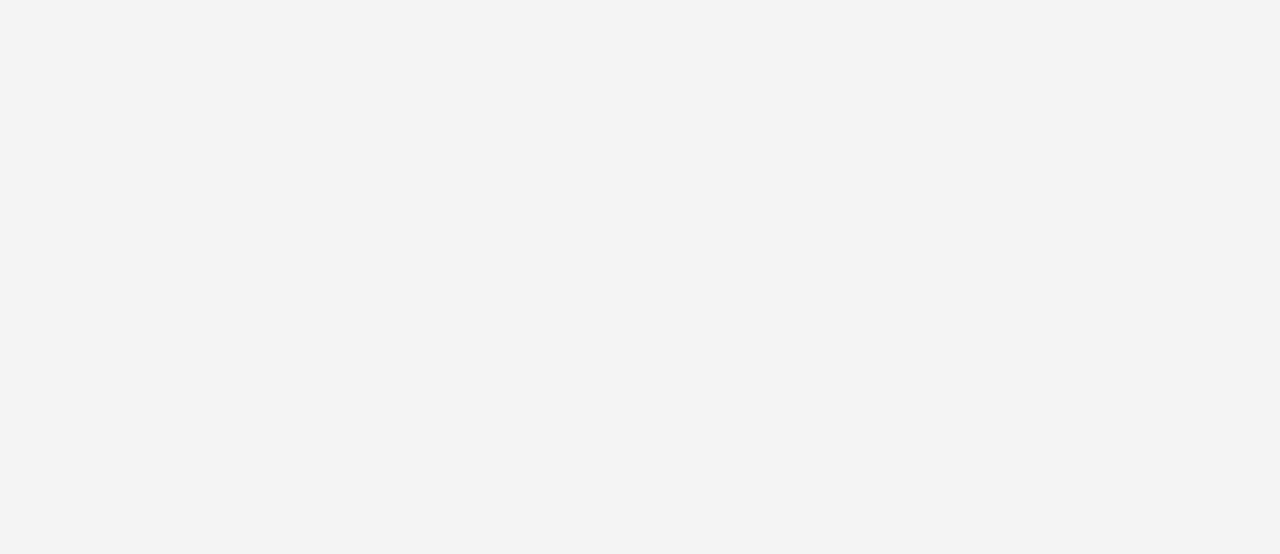
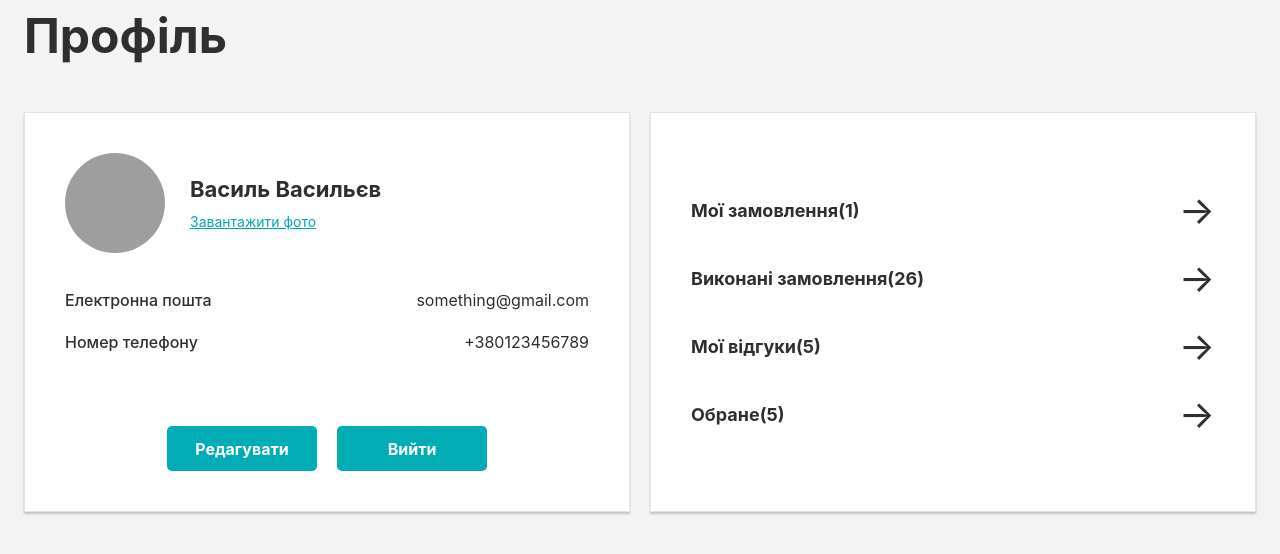
Before and after one commit to V88-crypto/jysk-devops-infra, a React (Vite) app in the folder jysk-project/frontend/: page / in a window 1280 px wide. Shown: the top 554 px of the page. Built offline with nearby package versions, Linux system fonts and the light colour scheme; grey boxes are pictures that could not be loaded.

Commit message:
feat: implement profile info component

```diff
--- a/jysk-project/frontend/src/app/App.tsx
+++ b/jysk-project/frontend/src/app/App.tsx
@@ -1,7 +1,9 @@
+import { ProfileInfo } from "../features/profilePage/components/ProfileInfo"
 
 function App() {
   return (
     <main>
+      <ProfileInfo />
     </main>
   )
 }
--- /dev/null
+++ b/jysk-project/frontend/src/features/profilePage/components/ProfileInfo.tsx
@@ -0,0 +1,365 @@
+import { useEffect, useState } from 'react'
+
+import { getProfile } from '../data/profileApi'
+import type { Profile } from '../profile'
+
+export const ProfileInfo = () => {
+  const [profile, setProfile] = useState<Profile | null>(null)
+  const [isLoading, setIsLoading] = useState(true)
+
+  useEffect(() => {
+    const loadProfile = async () => {
+      try {
+        const data = await getProfile()
+        setProfile(data)
+      } finally {
+        setIsLoading(false)
+      }
+    }
+
+    loadProfile()
+  }, [])
+
+  if (isLoading) {
+    return (
+      <div className="w-full flex justify-center items-center py-[100px]">
+        Завантаження...
+      </div>
+    )
+  }
+
+  if (!profile) {
+    return (
+      <div className="w-full flex justify-center items-center py-[100px]">
+        Не вдалося завантажити профіль
+      </div>
+    )
+  }
+
+  return (
+    <div className="w-full px-4 sm:px-6">
+
+      <div className="w-full max-w-[1440px] mx-auto">
+
+        {/* Title */}
+
+        <h1
+          className="
+            text-[28px]
+            sm:text-[36px]
+            lg:text-[48px]
+            font-bold
+            mb-[30px]
+            sm:mb-[35px]
+            lg:mb-[40px]
+          "
+        >
+          Профіль
+        </h1>
+
+        {/* Main content */}
+
+        <div
+          className="
+            w-full
+            flex
+            flex-col
+            lg:flex-row
+            gap-[15px]
+            lg:gap-[20px]
+          "
+        >
+
+          {/* Profile card */}
+
+          <div
+            className="
+              w-full
+              lg:w-1/2
+              min-h-[300px]
+              lg:min-h-[400px]
+              bg-white
+              border
+              border-[#e5e5e5]
+              shadow-[0_2px_2px_rgba(0,0,0,0.2)]
+              p-[30px]
+              lg:p-[40px]
+              flex
+              flex-col
+            "
+          >
+
+            {/* User info */}
+
+            <div className="flex items-center">
+
+              <img
+                src={profile.avatar}
+                alt={profile.name}
+                className="
+                  w-[90px]
+                  h-[90px]
+                  lg:w-[100px]
+                  lg:h-[100px]
+                  rounded-full
+                  object-cover
+                "
+              />
+
+              <div className="ml-[25px]">
+
+                <h2
+                  className="
+                    text-[18px]
+                    lg:text-[22px]
+                    font-bold
+                  "
+                >
+                  {profile.name}
+                </h2>
+
+                <a
+                  href="#"
+                  className="
+                    inline-block
+                    mt-[5px]
+                    text-[12px]
+                    lg:text-[14px]
+                    text-[#00a6b2]
+                    underline
+                    hover:text-[#008d96]
+                  "
+                >
+                  Завантажити фото
+                </a>
+
+              </div>
+
+            </div>
+
+            {/* Contact info */}
+
+            <div
+              className="
+                mt-[30px]
+                lg:mt-[35px]
+                flex
+                flex-col
+                gap-[18px]
+              "
+            >
+
+              <div
+                className="
+                  flex
+                  justify-between
+                  gap-[20px]
+                  text-[14px]
+                  lg:text-[16px]
+                "
+              >
+                <span className="font-medium">
+                  Електронна пошта
+                </span>
+
+                <span>
+                  {profile.email}
+                </span>
+              </div>
+
+              <div
+                className="
+                  flex
+                  justify-between
+                  gap-[20px]
+                  text-[14px]
+                  lg:text-[16px]
+                "
+              >
+                <span className="font-medium">
+                  Номер телефону
+                </span>
+
+                <span>
+                  {profile.phone}
+                </span>
+              </div>
+
+            </div>
+
+            {/* Buttons */}
+
+            <div
+              className="
+                mt-auto
+                pt-[30px]
+                flex
+                justify-center
+                gap-[20px]
+              "
+            >
+
+              <button
+                type="button"
+                className="
+                  w-[150px]
+                  h-[45px]
+                  rounded-[5px]
+                  bg-[#00adb5]
+                  text-white
+                  text-[14px]
+                  lg:text-[16px]
+                  font-bold
+                  hover:bg-[#009da5]
+                  transition-colors
+                "
+              >
+                Редагувати
+              </button>
+
+              <button
+                type="button"
+                className="
+                  w-[150px]
+                  h-[45px]
+                  rounded-[5px]
+                  bg-[#00adb5]
+                  text-white
+                  text-[14px]
+                  lg:text-[16px]
+                  font-bold
+                  hover:bg-[#009da5]
+                  transition-colors
+                "
+              >
+                Вийти
+              </button>
+
+            </div>
+
+          </div>
+
+          {/* Navigation card */}
+
+          <div
+            className="
+              w-full
+              lg:w-1/2
+              min-h-[300px]
+              lg:min-h-[400px]
+              bg-white
+              border
+              border-[#e5e5e5]
+              shadow-[0_2px_2px_rgba(0,0,0,0.2)]
+              p-[30px]
+              lg:p-[40px]
+              flex
+              flex-col
+              justify-center
+            "
+          >
+
+            <div className="flex flex-col gap-[30px]">
+
+                <a
+                    href="#"
+                    className="
+                    w-full
+                    flex
+                    items-center
+                    justify-between
+                    text-[16px]
+                    lg:text-[18px]
+                    font-bold
+                    hover:text-[#00a6b2]
+                    transition-colors
+                    "
+                >
+                    <span>
+                    Мої замовлення({profile.ordersCount})
+                    </span>
+
+                    <span className="text-[32px] lg:text-[38px] font-normal leading-none">
+                    →
+                    </span>
+                </a>
+
+                <a
+                    href="#"
+                    className="
+                    w-full
+                    flex
+                    items-center
+                    justify-between
+                    text-[16px]
+                    lg:text-[18px]
+                    font-bold
+                    hover:text-[#00a6b2]
+                    transition-colors
+                    "
+                >
+                    <span>
+                    Виконані замовлення({profile.completedOrdersCount})
+                    </span>
+
+                    <span className="text-[32px] lg:text-[38px] font-normal leading-none">
+                    →
+                    </span>
+                </a>
+
+                <a
+                    href="#"
+                    className="
+                    w-full
+                    flex
+                    items-center
+                    justify-between
+                    text-[16px]
+                    lg:text-[18px]
+                    font-bold
+                    hover:text-[#00a6b2]
+                    transition-colors
+                    "
+                >
+                    <span>
+                    Мої відгуки({profile.reviewsCount})
+                    </span>
+
+                    <span className="text-[32px] lg:text-[38px] font-normal leading-none">
+                    →
+                    </span>
+                </a>
+
+                <a
+                    href="#"
+                    className="
+                    w-full
+                    flex
+                    items-center
+                    justify-between
+                    text-[16px]
+                    lg:text-[18px]
+                    font-bold
+                    hover:text-[#00a6b2]
+                    transition-colors
+                    "
+                >
+                    <span>
+                    Обране({profile.favoritesCount})
+                    </span>
+
+                    <span className="text-[32px] lg:text-[38px] font-normal leading-none">
+                    →
+                    </span>
+                </a>
+
+                </div>
+          </div>
+
+        </div>
+
+      </div>
+
+    </div>
+  )
+}
--- /dev/null
+++ b/jysk-project/frontend/src/features/profilePage/data/profileApi.ts
@@ -0,0 +1,21 @@
+import type { Profile } from '../profile'
+
+const profileData: Profile = {
+  id: 1,
+  name: 'Василь Васильєв',
+  email: 'something@gmail.com',
+  phone: '+380123456789',
+  avatar: 'https://i.pravatar.cc/303',
+  ordersCount: 1,
+  completedOrdersCount: 26,
+  reviewsCount: 5,
+  favoritesCount: 5,
+}
+
+export const getProfile = async (): Promise<Profile> => {
+  return new Promise((resolve) => {
+    setTimeout(() => {
+      resolve(profileData)
+    }, 500)
+  })
+}
--- /dev/null
+++ b/jysk-project/frontend/src/features/profilePage/profile.ts
@@ -0,0 +1,11 @@
+export interface Profile {
+  id: number
+  name: string
+  email: string
+  phone: string
+  avatar: string
+  ordersCount: number
+  completedOrdersCount: number
+  reviewsCount: number
+  favoritesCount: number
+}
```
